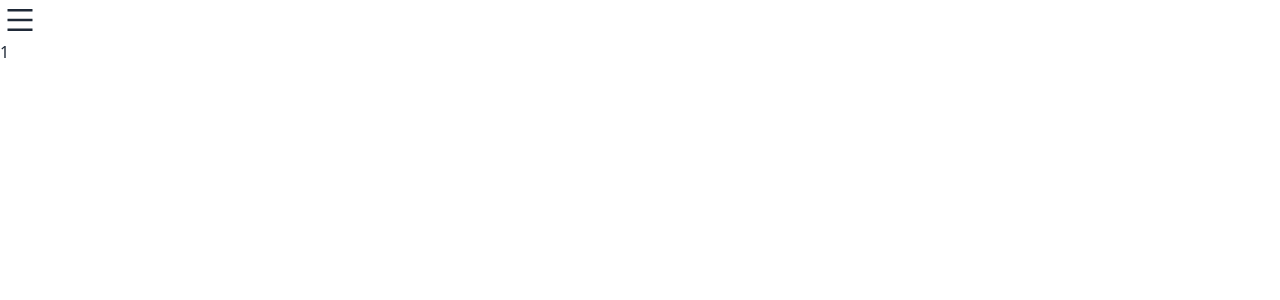
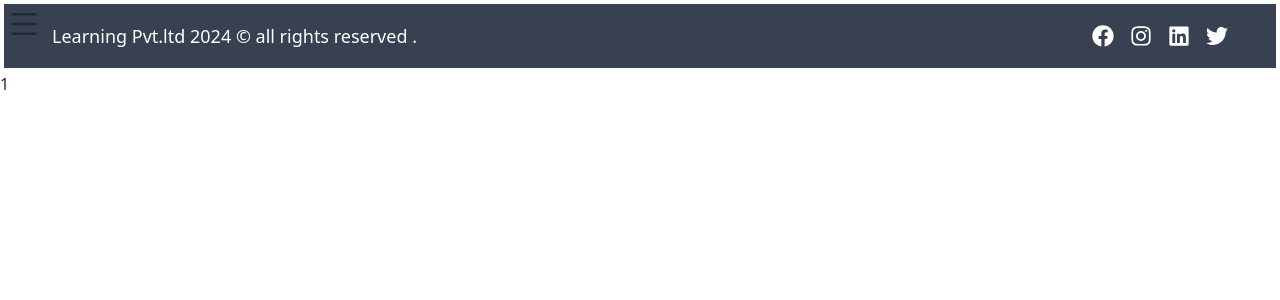
Before and after one commit to RitikY2005/lms, a React (Vite) app in the folder client/: page / in a window 1280 px wide. Shown: the top 300 px of the page. Built offline with nearby package versions, Linux system fonts and the light colour scheme.

Commit message:
added footer to the layout

```diff
--- a/client/src/Pages/Homepage.jsx
+++ b/client/src/Pages/Homepage.jsx
@@ -1,34 +1,44 @@
-import { AiOutlineMenu ,AiFillCloseCircle} from "react-icons/ai";
-import {Link} from 'react-router-dom';
-import {useState} from 'react';
+import { AiOutlineMenu, AiFillCloseCircle } from "react-icons/ai";
+import { Link } from "react-router-dom";
+import { useState } from "react";
+import Footer from "../Components/Footer.jsx";
 
-function Homepage() {
-
-
-  function hideSidebar(){
-
-    const drawer=document.getElementById('my-drawer');
-    drawer.checked=!drawer.checked;
-
+function Homepage({ children }) {
+  function hideSidebar() {
+    const drawer = document.getElementById("my-drawer");
+    drawer.checked = !drawer.checked;
   }
 
-
-    return ( <>
-
+  return (
+    <>
       <div className="drawer">
-  <input id="my-drawer" type="checkbox" className="drawer-toggle"/>
+        <input id="my-drawer" type="checkbox" className="drawer-toggle" />
         <div className="drawer-content p-1">
           {/* Page content here */}
 
-    <label htmlFor="my-drawer" className="cursor cursor-pointer"><AiOutlineMenu size={"32px"}/></label>
+          {children}
+
+          <Footer />
+          <label
+            htmlFor="my-drawer"
+            className="cursor cursor-pointer fixed top-2 left-2 "
+          >
+            <AiOutlineMenu size={"32px"} />
+          </label>
         </div>
         <div className="drawer-side">
-    <label htmlFor="my-drawer" aria-label="close sidebar" className="drawer-overlay"></label>
+          <label
+            htmlFor="my-drawer"
+            aria-label="close sidebar"
+            className="drawer-overlay"
+          ></label>
           <ul className="menu bg-base-200 text-base-content min-h-full w-80 p-4 relative">
             {/* Sidebar content here */}
 
-      <li className="absolute w-fit right-0 right-2 z-50">
-      	<button className="" onClick={hideSidebar}><AiFillCloseCircle size={"22px"}/></button>
+            <li className="absolute w-fit right-2 z-50">
+              <button className="" onClick={hideSidebar}>
+                <AiFillCloseCircle size={"22px"} />
+              </button>
             </li>
 
             <li>
@@ -46,14 +56,11 @@ function Homepage() {
             <li>
               <Link path="/about"> About Us </Link>
             </li>
-
           </ul>
         </div>
       </div>
-
-
-
-    </>)
+    </>
+  );
 }
 
 export default Homepage;
```
Lines whose indentation alone changed are shown as unchanged.
